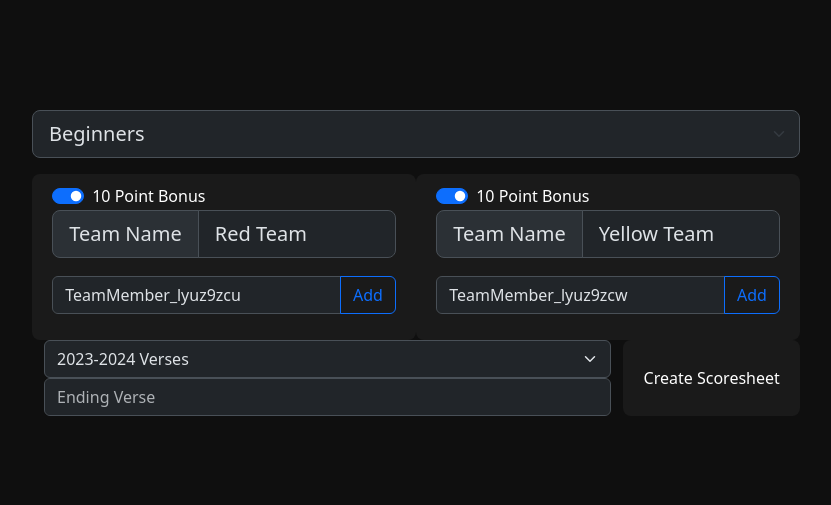
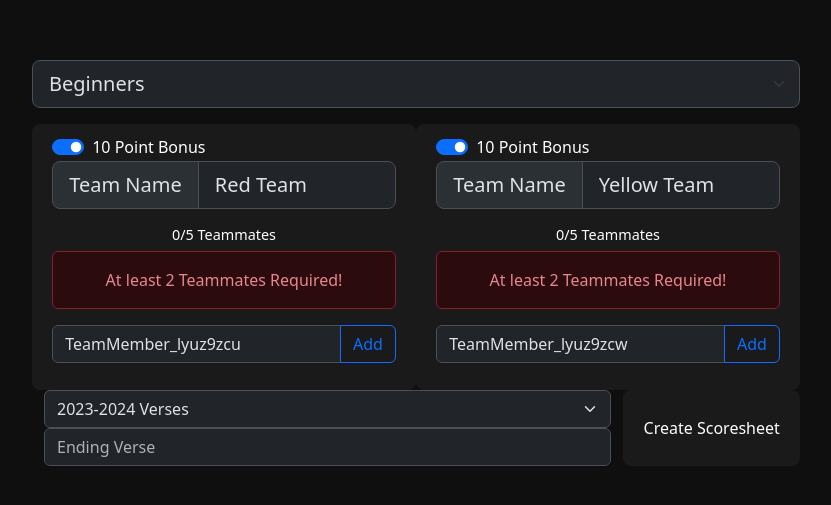
Before and after one commit to bkp0515/QuizzingApp, a React (Vite) app in the folder src/webapp/: page / in a window 1280 px wide. Shown: the part 137-642 px from the top of the page, without its empty margins (224-1055 px from the left). Built offline with nearby package versions, Linux system fonts and the light colour scheme.

Commit message:
Added warnings to not having at least 2 teammembers to make it clear why you can't submit the config page

```diff
--- a/src/webapp/src/App.css
+++ b/src/webapp/src/App.css
@@ -80,3 +80,7 @@
   align-items: flex-start;
   justify-content: space-between;
 }
+
+.card-subtext {
+  font-size: 0.9em;
+}
--- a/src/webapp/src/pages/ConfigPage/TeamBlock.tsx
+++ b/src/webapp/src/pages/ConfigPage/TeamBlock.tsx
@@ -45,6 +45,11 @@ export const TeamBlock = (props: Props) => {
                 <input value={props.team.teamName} onChange={handleChange} name="teamName" type="text" className="form-control" aria-label="Team Name" />
             </div>
 
+            <div>
+                <h5 className="card-subtext">{props.team.teamMemberNames.length}/5 Teammates</h5>
+                {props.team.teamMemberNames.length < 2 && <div className="alert alert-danger" role="alert" data-bs-theme="dark">At least 2 Teammates Required!</div>}
+            </div>
+
             <ListTeamMembers teamId={props.team.id} removeTeamMemberFunc={props.removeTeamMemberFunc} teamMemberNames={props.team.teamMemberNames} />
             {props.team.teamMemberNames.length < 5 && <AddTeamMember numOfMembers={props.team.teamMemberNames.length} teamId={props.team.id} addTeamMemberFunc={props.addTeamMemberFunc} />}
         </div>
```
